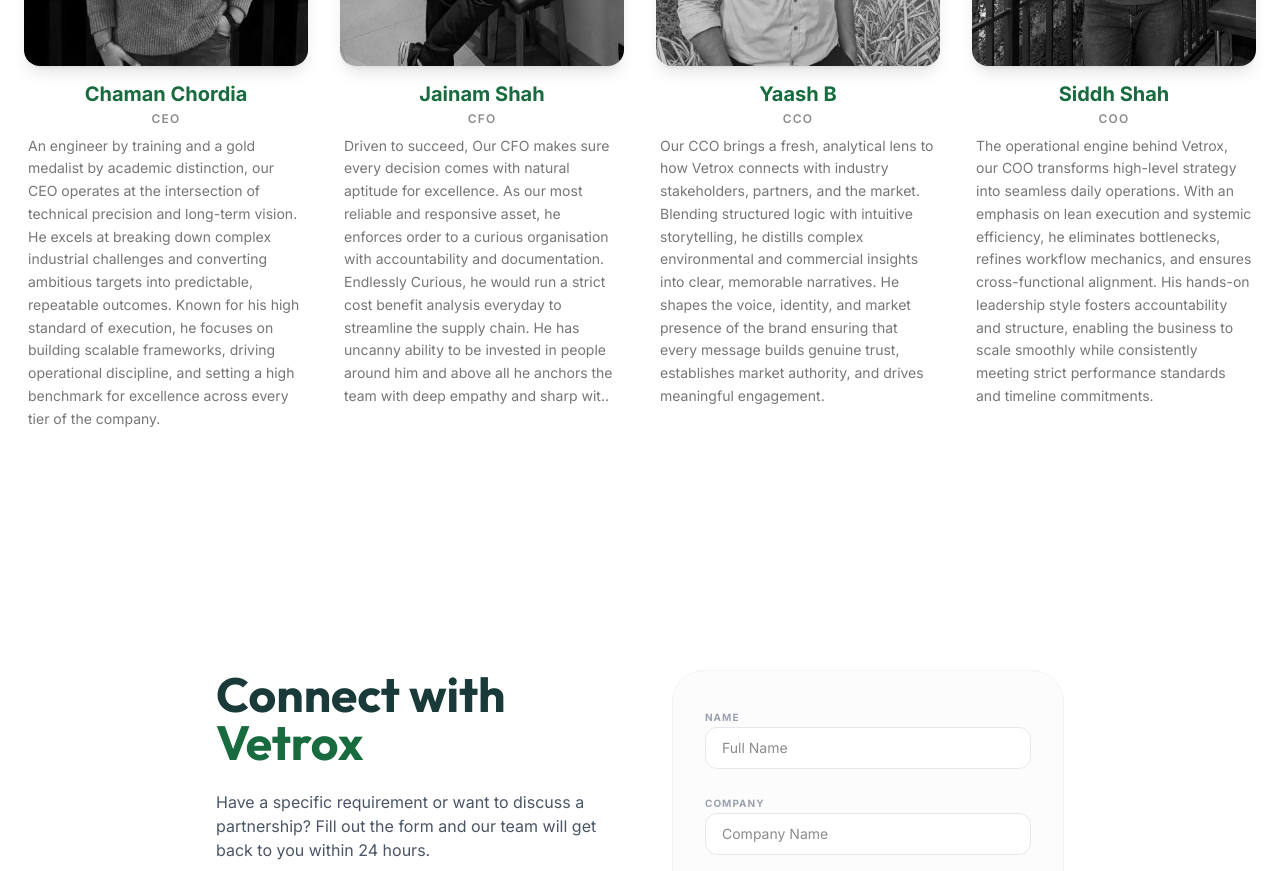
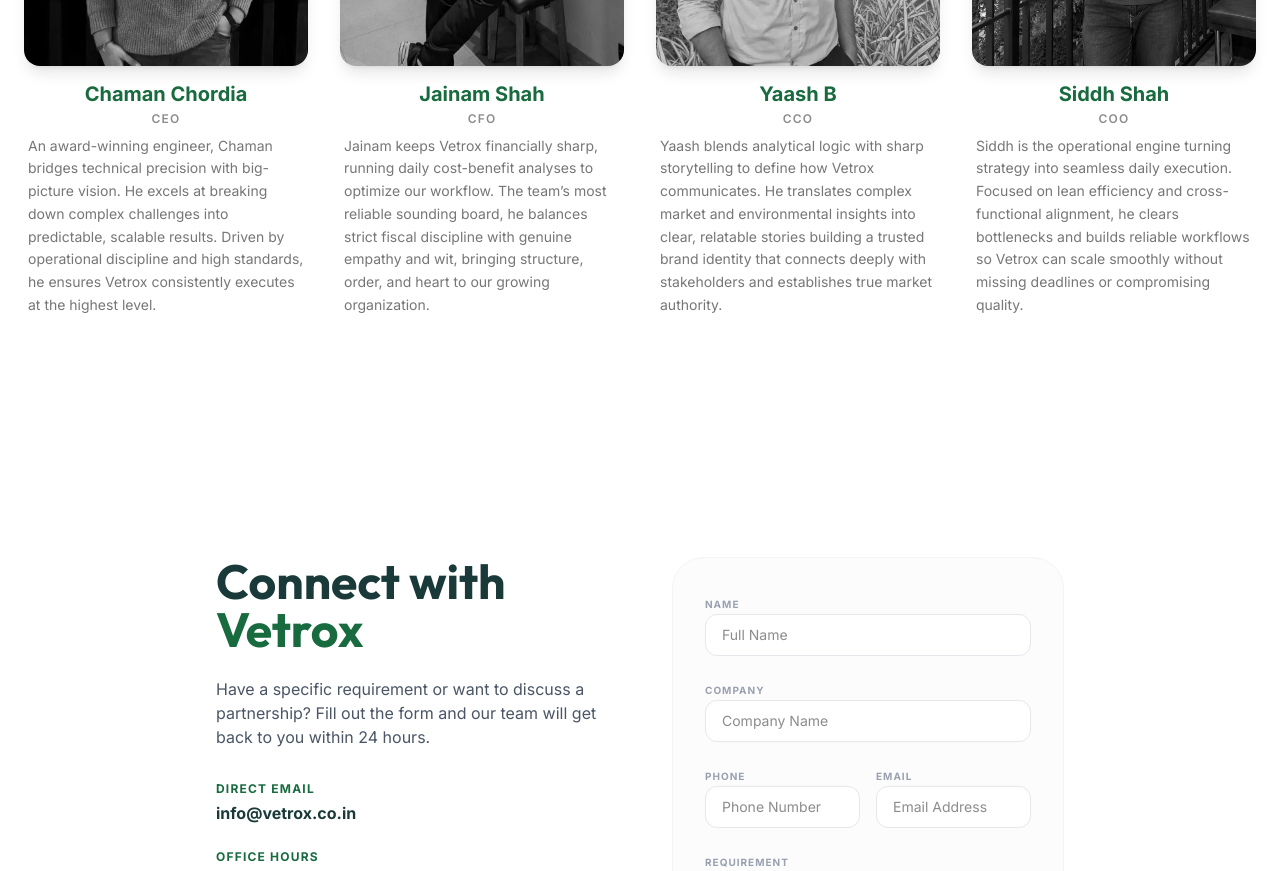
Before and after one commit to yaashlodha/Vetrox, a React (Vite) app: page / in a window 1280 px wide. Shown: the part 5260-6131 px from the top of the page. Built offline with nearby package versions, Linux system fonts and the light colour scheme.

Commit message:
20-10-26 Updated Leadership description

```diff
--- a/src/components/sections/Leadership.tsx
+++ b/src/components/sections/Leadership.tsx
@@ -5,25 +5,25 @@
     name: "Chaman Chordia",
     title: "CEO",
     image: "/media/chaman-photo.webp",
-    description: "An engineer by training and a gold medalist by academic distinction, our CEO operates at the intersection of technical precision and long-term vision. He excels at breaking down complex industrial challenges and converting ambitious targets into predictable, repeatable outcomes. Known for his high standard of execution, he focuses on building scalable frameworks, driving operational discipline, and setting a high benchmark for excellence across every tier of the company."
+    description: "An award-winning engineer, Chaman bridges technical precision with big-picture vision. He excels at breaking down complex challenges into predictable, scalable results. Driven by operational discipline and high standards, he ensures Vetrox consistently executes at the highest level."
   },
   {
     name: "Jainam Shah",
     title: "CFO",
     image: "/media/jainam-photo.webp",
-    description: "Driven to succeed, Our CFO makes sure every decision comes with natural aptitude for excellence. As our most reliable and responsive asset, he enforces order to a curious organisation with accountability and documentation. Endlessly Curious, he would run a strict cost benefit analysis everyday to streamline the supply chain. He has uncanny ability to be invested in people around him and above all he anchors the team with deep empathy and sharp wit.."
+    description: "Jainam keeps Vetrox financially sharp, running daily cost-benefit analyses to optimize our workflow. The team’s most reliable sounding board, he balances strict fiscal discipline with genuine empathy and wit, bringing structure, order, and heart to our growing organization."
   },
   {
     name: "Yaash B",
     title: "CCO",
     image: "/media/yaash-photo.webp",
-    description: "Our CCO brings a fresh, analytical lens to how Vetrox connects with industry stakeholders, partners, and the market. Blending structured logic with intuitive storytelling, he distills complex environmental and commercial insights into clear, memorable narratives. He shapes the voice, identity, and market presence of the brand ensuring that every message builds genuine trust, establishes market authority, and drives meaningful engagement."
+    description: "Yaash blends analytical logic with sharp storytelling to define how Vetrox communicates. He translates complex market and environmental insights into clear, relatable stories building a trusted brand identity that connects deeply with stakeholders and establishes true market authority."
   },
   {
     name: "Siddh Shah",
     title: "COO",
     image: "/media/siddh-photo.webp",
-    description: "The operational engine behind Vetrox, our COO transforms high-level strategy into seamless daily operations. With an emphasis on lean execution and systemic efficiency, he eliminates bottlenecks, refines workflow mechanics, and ensures cross-functional alignment. His hands-on leadership style fosters accountability and structure, enabling the business to scale smoothly while consistently meeting strict performance standards and timeline commitments."
+    description: "Siddh is the operational engine turning strategy into seamless daily execution. Focused on lean efficiency and cross-functional alignment, he clears bottlenecks and builds reliable workflows so Vetrox can scale smoothly without missing deadlines or compromising quality."
   },
 ];
 
```
